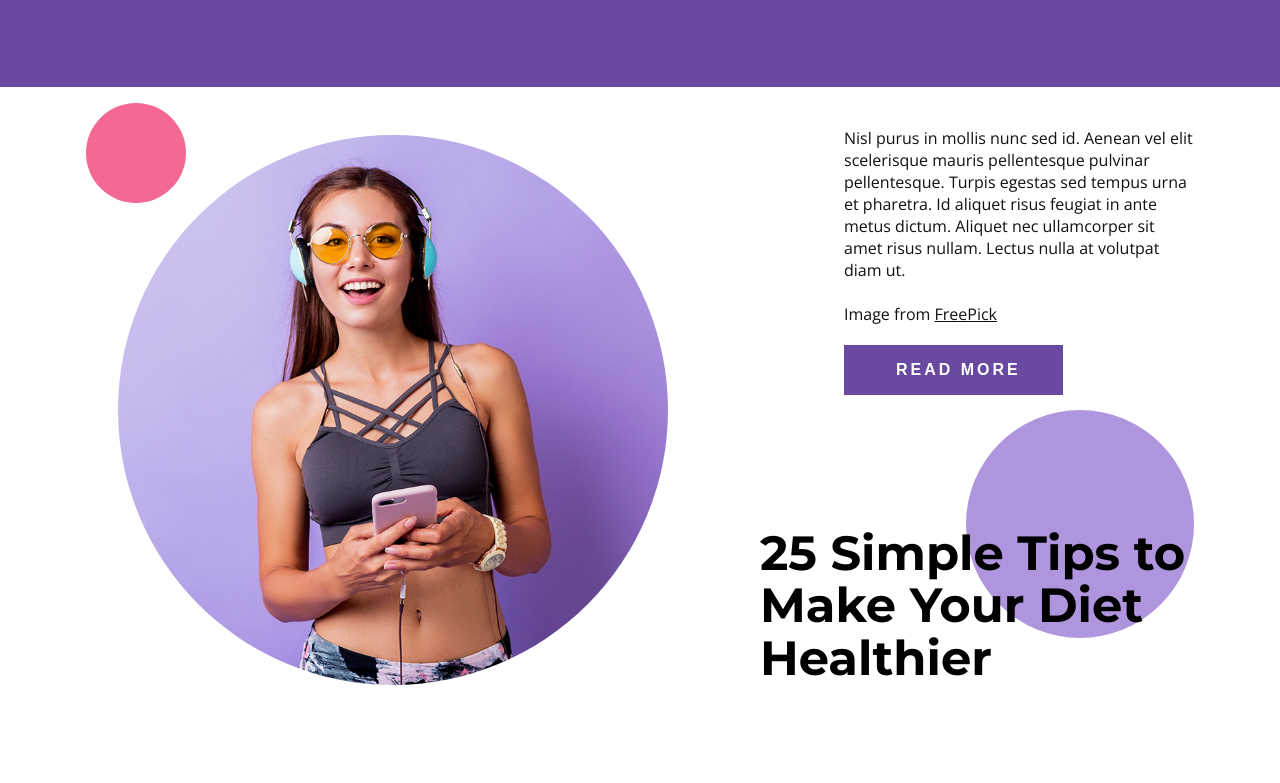
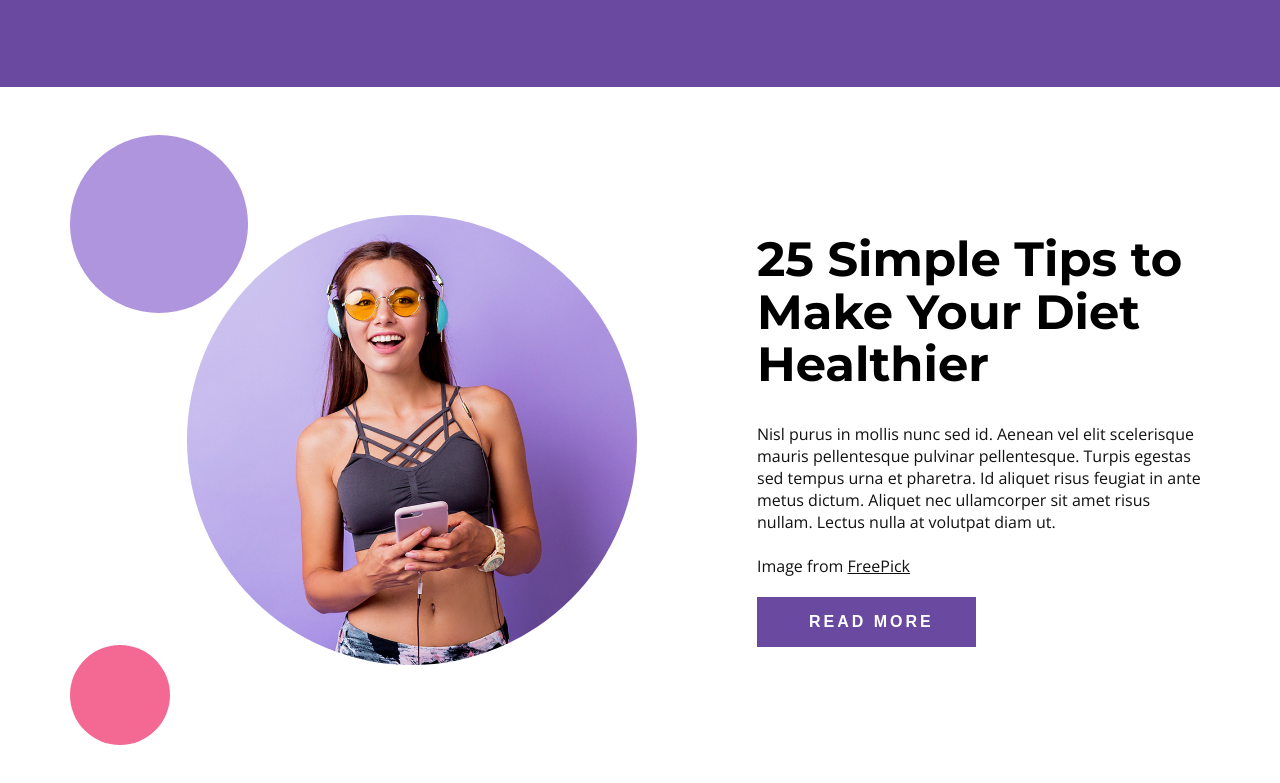
Before and after one commit to juanka13v/health-page, a website: page index.html in a window 1280 px wide. Shown: the part 2059-2842 px from the top of the page. Before the commit the page ends 2792 px from the top, so only its background shows below. Drawn offline with nearby package versions, Linux system fonts and the light colour scheme.

Commit message:
info-tips finished

```diff
--- a/index.html
+++ b/index.html
@@ -129,16 +129,19 @@
       <div class="info_tips-wrapper">
         <div class="info_tips-imgs">
           <img src="./assets/question-1.jpg" alt="">
-        </div>
           <span class="circle-1"></span>
           <span class="circle-2"></span>
+        </div>
+
+        <div class="info_tips-contents">
+          <div class="info_tips-title">
+            <h3>25 Simple Tips to Make Your Diet Healthier</h3>
+          </div>
           <div class="info_tips-content">
             <p>Nisl purus in mollis nunc sed id. Aenean vel elit scelerisque mauris pellentesque pulvinar pellentesque. Turpis egestas sed tempus urna et pharetra. Id aliquet risus feugiat in ante metus dictum. Aliquet nec ullamcorper sit amet risus nullam. Lectus nulla at volutpat diam ut.</p>
             <span>Image from <a href=""">FreePick</a></span>
             <button class="btn">Read More</button>
           </div>
-        <div class="info_tips-title">
-          <h3>25 Simple Tips to Make Your Diet Healthier</h3>
         </div>
       </div>
     </section>
--- a/scss/components/_info-tips.scss
+++ b/scss/components/_info-tips.scss
@@ -4,53 +4,105 @@
     .info_tips-wrapper {
         max-width: $max-width;
         margin: 0 auto;
-        padding: 3rem;
+        padding: 3rem 0;
         position: relative;
+        display: flex;
+        @media screen and (max-width: $lg) {
+            flex-direction: column;
+        }
+        @media screen and (max-width: $sm) {
+            padding: 3rem 1rem;
+        }
 
         .info_tips-imgs {
+            flex: 6;
             display: flex;
+            position: relative;
+            z-index: 10;
+            justify-content: center;
+            align-items: center;
+
             img {
+                margin: 5rem 0;
                 width: 100%;
                 height: 100%;
-                max-width: 550px;
-                max-height: 550px;
+                max-width: 450px;
+                max-height: 450px;
                 object-position: 50% 50%;
                 object-fit: cover;
                 border-radius: 50%;
+                @media screen and (max-width: $lg) {
+                    margin: 2.5rem 0 4rem 0;
                 }
-
+                @media screen and (max-width: $sm) {
+                    max-width: 350px;
+                    max-height: 350px;
+                }
             }
 
             .circle-1 {
                 display: block;
                 position: absolute;
-            top: 50%;
-            right: 1rem;
-            width: 228px;
-            height: 228px;
+                z-index: -1;
+                top: 0;
+                left: 0;
+                width: 178px;
+                height: 178px;
                 border-radius: 50%;
                 background-color: $bg-color-5;
-            align-self: flex-end;
+                @media screen and (max-width: $lg) {
+                    right: 2rem;
+                    left: initial;
+                }
+
+                @media screen and (max-width: $md) {
+                    right:0;
+                    width: 138px;
+                    height: 138px;
+                }
+
+                @media screen and (max-width: $sm) {
+                    right: 0;
+                    width: 78px;
+                    height: 78px;
+                }
             }
 
             .circle-2 {
                 display: block;
                 position: absolute;
-            top: 1rem;
-            left: 1rem;
+                z-index: -1;
+                bottom: 0;
+                left: 0;
                 width: 100px;
                 height: 100px;
                 border-radius: 50%;
                 background-color: $bg-color-6;
-            align-self: center;
+                @media screen and (max-width: $lg) {
+                    left: 2rem;
                 }
 
+                @media screen and (max-width: $sm) {
+                    left: 0;
+                    width: 78px;
+                    height: 78px;
+                }
+            }
+        }
+
+
+        .info_tips-contents {
+            margin: 3rem 0 0 0;
+            flex: 4;
+            display: flex;
+            flex-direction: column;
+            justify-content: center;
+            align-items: center;
+
             .info_tips-content {
-            position: absolute;
-            right: 1rem;
-            top: 2.5rem;
-            width: 350px;
+                margin-top: 2rem;
                 min-height: 272px;
+                max-width: 450px;
                 display: flex;
                 flex-direction: column;
 
@@ -81,10 +133,7 @@
             }
 
             .info_tips-title {
-            position: absolute;
-            right: 0;
-            bottom: 3rem;
-            width: 450px;
+                max-width: 450px;
                 display: flex;
                 justify-content: center;
 
@@ -97,3 +146,4 @@
             }
         }
     }
+}
```
Also changed, not shown: css/main.css. Lines whose indentation alone changed are shown as unchanged.
